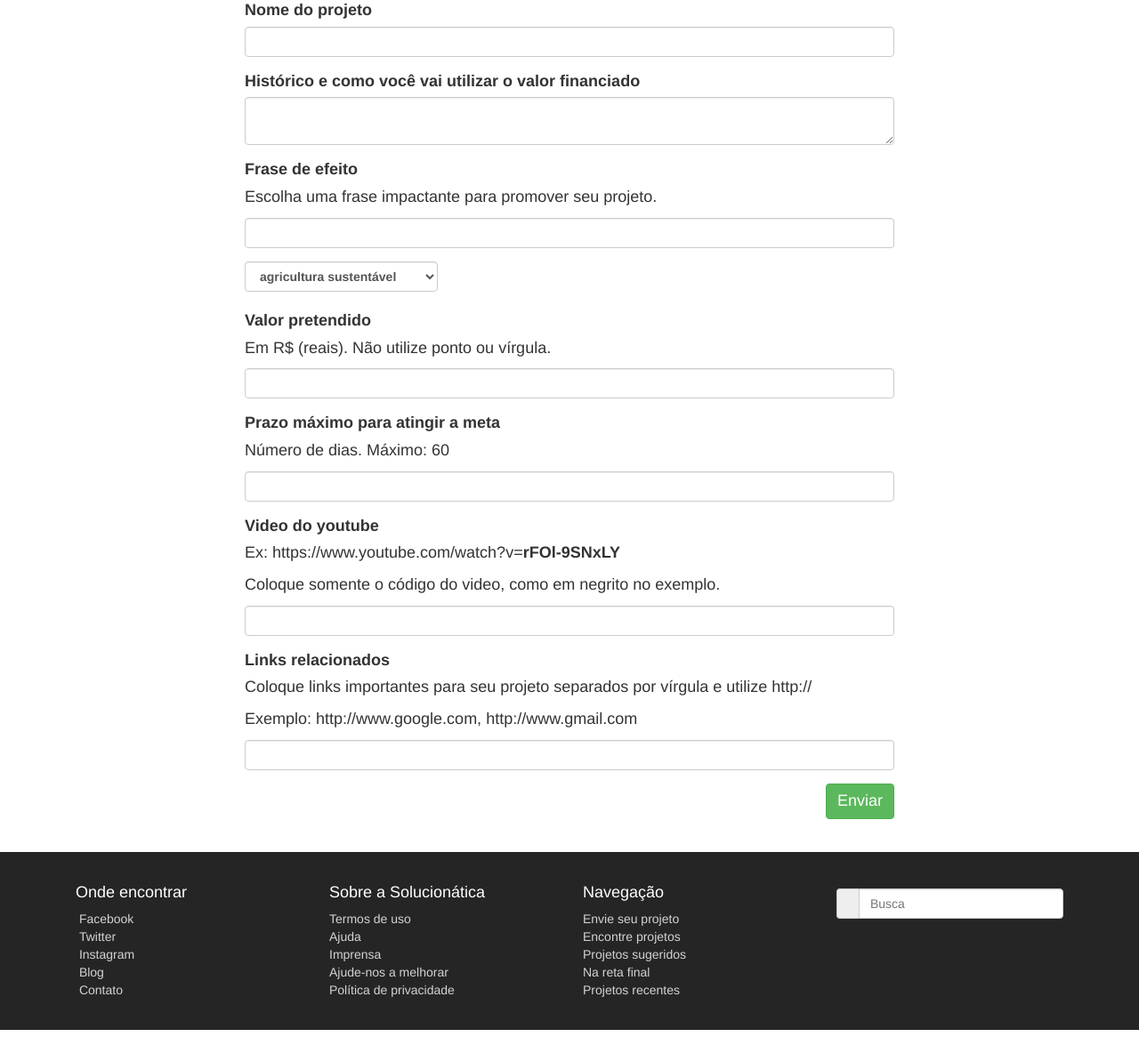
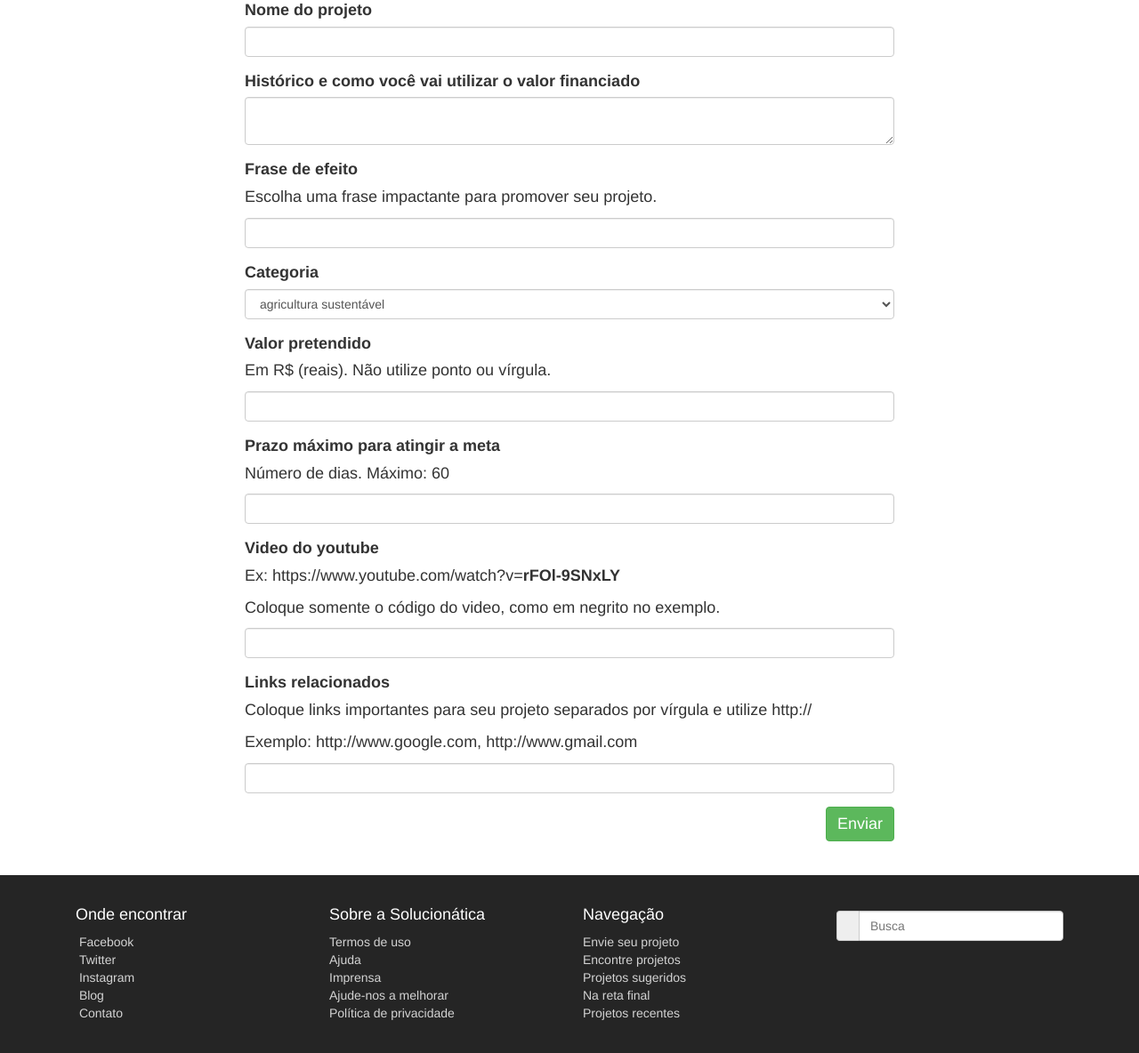
Before and after one commit to BrunoCanongia/coconut, a PHP site: page /coconut/form_projeto.php in a window 1280 px wide. Shown: the part 111-1295 px from the top of the page at 89% size. Before the commit the page ends 1269 px from the top, so only its background shows below. Run offline with PHP 8.4, Linux system fonts and the light colour scheme; data comes from the database, SQL or seed files in the repository; data that the repository does not hold is empty; some libraries are stand-ins or nearby versions.

Commit message:
form projeto

```diff
--- a/view/projeto/form_projeto.php
+++ b/view/projeto/form_projeto.php
@@ -14,7 +14,7 @@
 			<input name="frase" type="text" class="form-control" id="inputFrase" >
 		</div>
 		<div class="form-group">
-			<label for="categoria"Categoria</label>
+			<label for="categoria">Categoria</label>
 			<select name="categoria" class="form-control" id="categoria" >
 				<?php foreach($template['categorias'] as $cat): ?>
 				<option value="<?=$cat['id']?>"><?=$cat['categoria']?></option>
```
